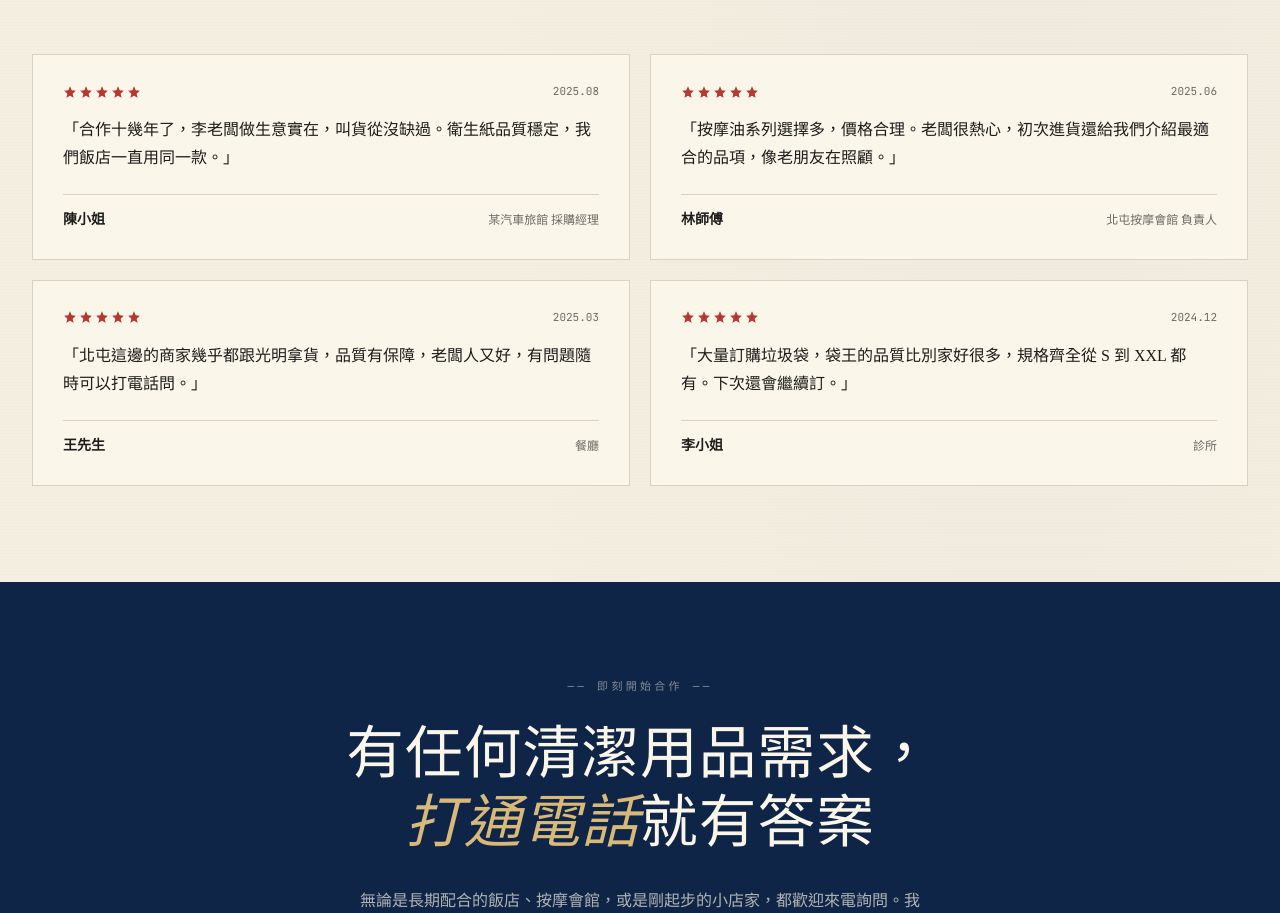
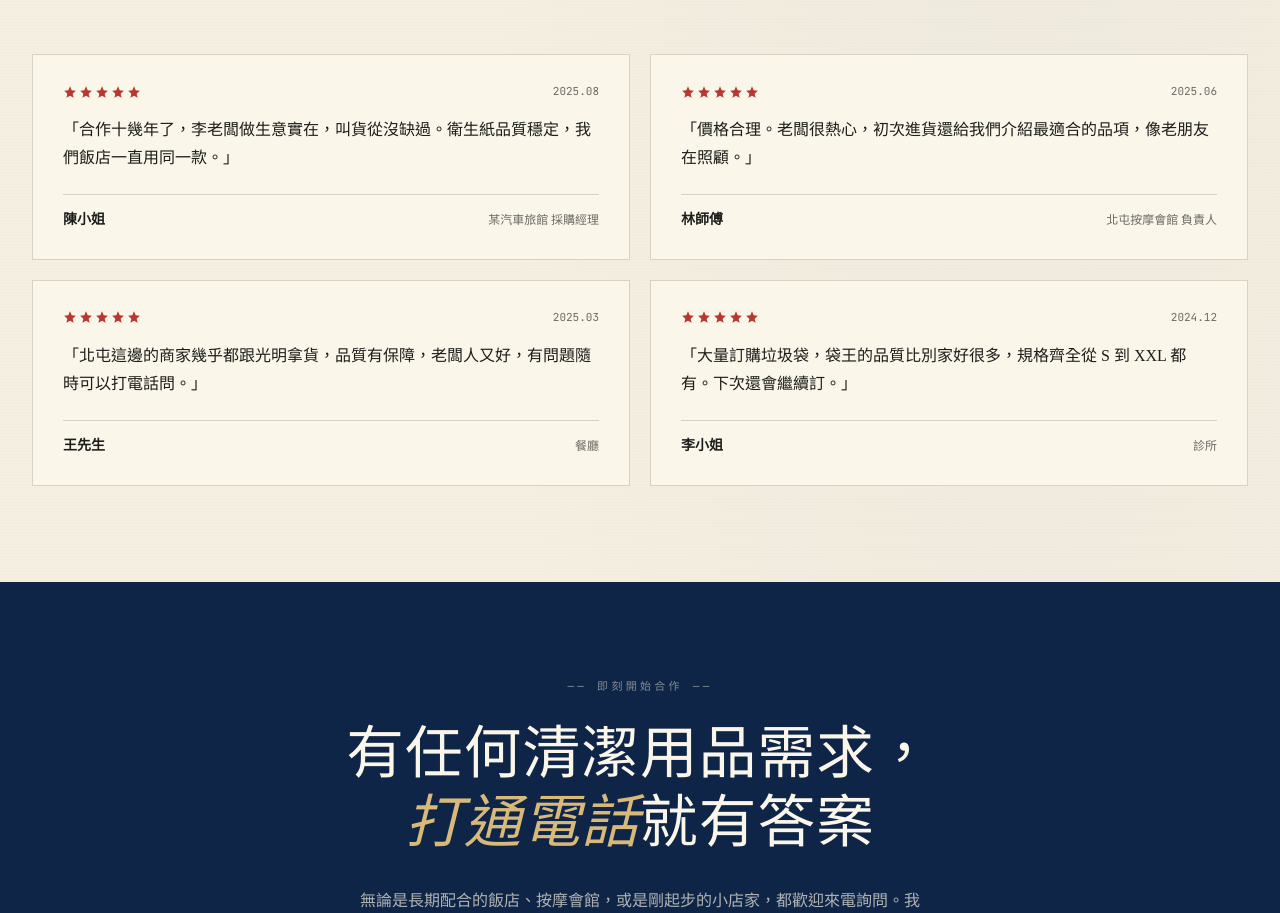
Before and after one commit to ken1130/guangming, a Vue app: page /#/ in a window 1280 px wide. Shown: the part 6933-7846 px from the top of the page. Built offline with nearby package versions, Linux system fonts and the light colour scheme.

Commit message:
fix:文案調整

```diff
--- a/src/components/HomePage.vue
+++ b/src/components/HomePage.vue
@@ -430,7 +430,7 @@ const productCategories = ref([
 // 客戶評價
 const reviews = [
   { stars: 5, text: '合作十幾年了，李老闆做生意實在，叫貨從沒缺過。衛生紙品質穩定，我們飯店一直用同一款。', name: '陳小姐', role: '某汽車旅館 採購經理', date: '2025.08' },
-  { stars: 5, text: '按摩油系列選擇多，價格合理。老闆很熱心，初次進貨還給我們介紹最適合的品項，像老朋友在照顧。', name: '林師傅', role: '北屯按摩會館 負責人', date: '2025.06' },
+  { stars: 5, text: '價格合理。老闆很熱心，初次進貨還給我們介紹最適合的品項，像老朋友在照顧。', name: '林師傅', role: '北屯按摩會館 負責人', date: '2025.06' },
   { stars: 5, text: '北屯這邊的商家幾乎都跟光明拿貨，品質有保障，老闆人又好，有問題隨時可以打電話問。', name: '王先生', role: '餐廳', date: '2025.03' },
   { stars: 5, text: '大量訂購垃圾袋，袋王的品質比別家好很多，規格齊全從 S 到 XXL 都有。下次還會繼續訂。', name: '李小姐', role: '診所', date: '2024.12' }
 ]
```
